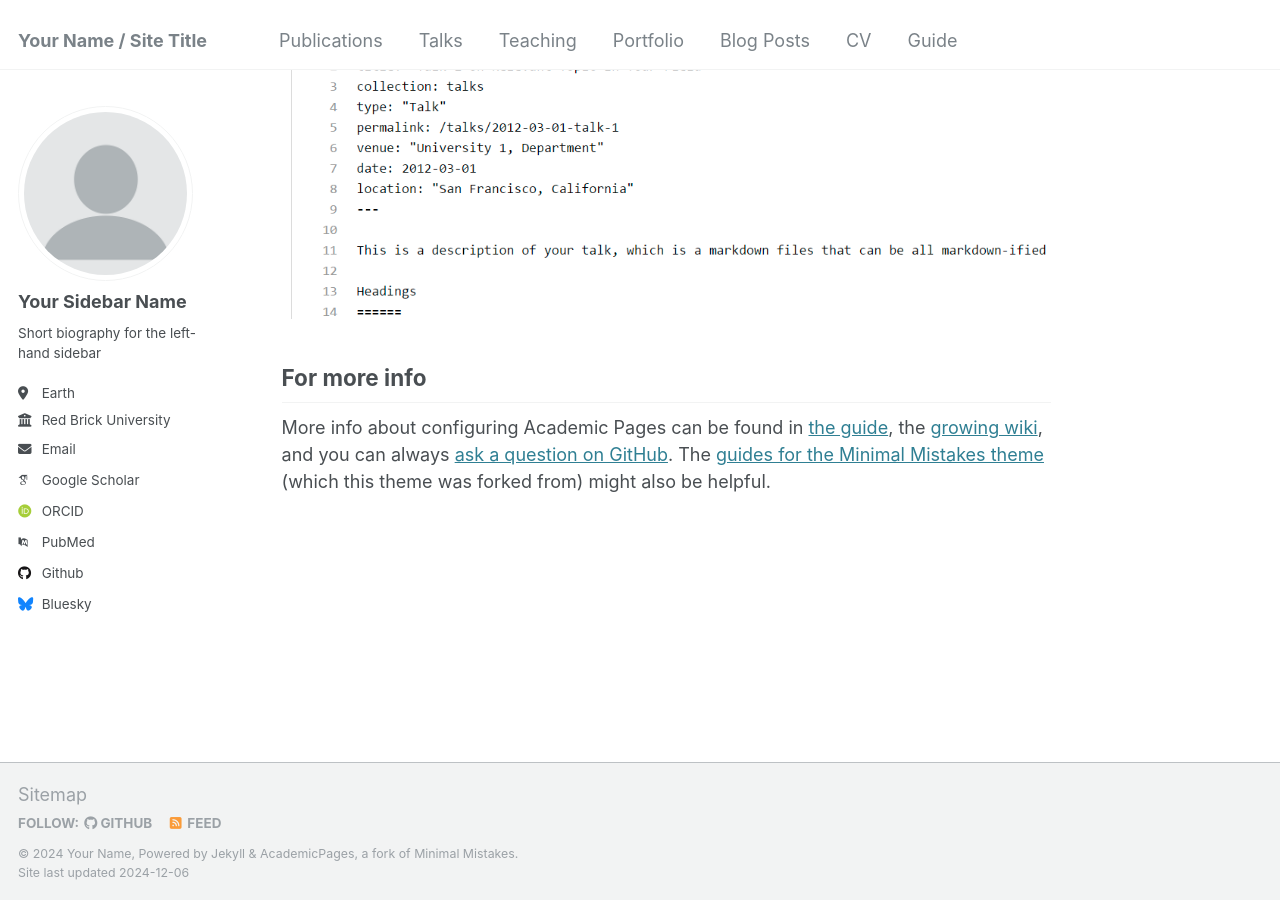
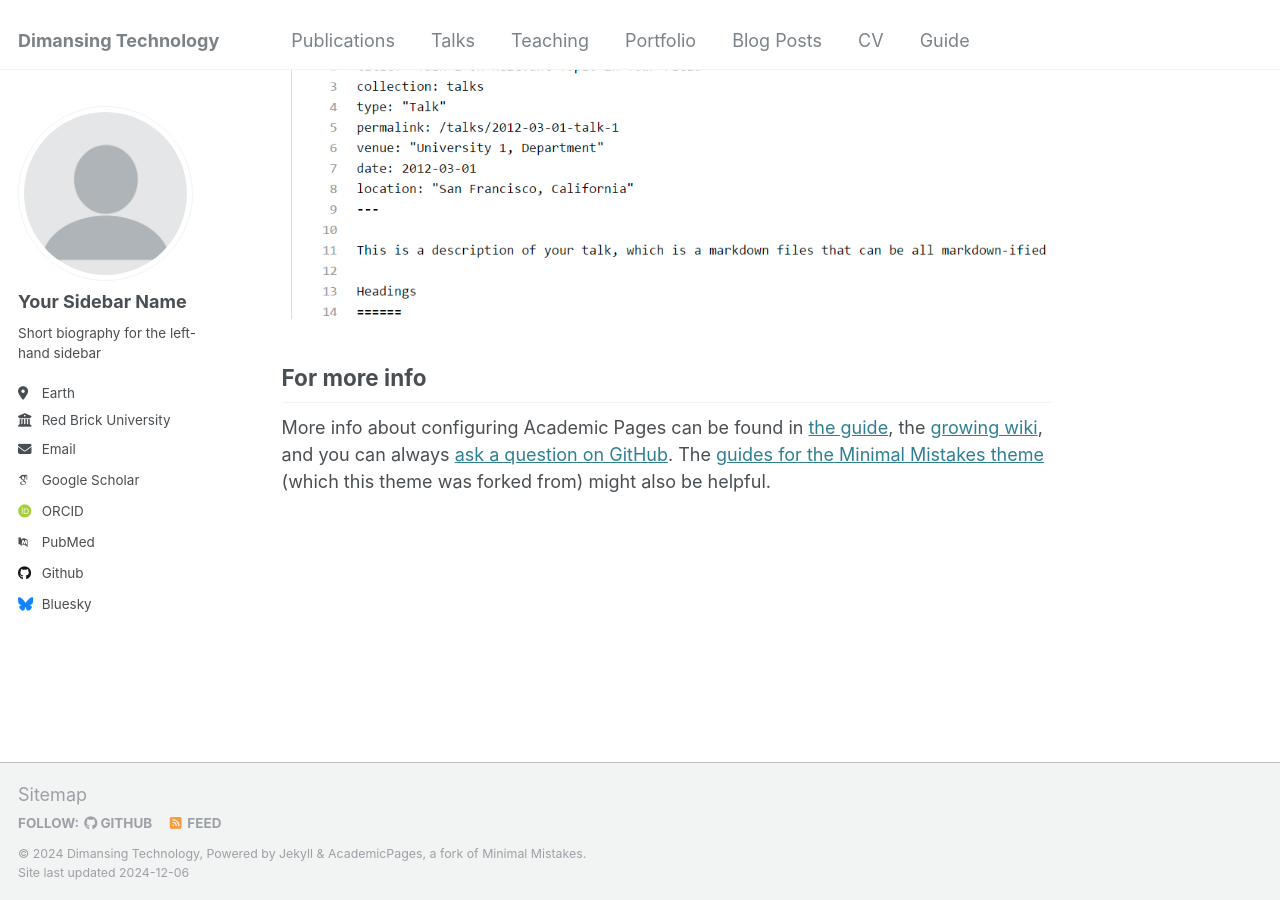
Before and after one commit to cgcg10086/cgcg10086.github.io, a Jekyll site: the page built from _pages/about.md, in a window 1280 px wide and 900 px high, scrolled down 2643 px. Built offline with Jekyll 4.4.1, drawn with Linux system fonts in a browser that asks for light colours; some web fonts are replaced.

Commit message:
Test _config.yml

```diff
--- a/_config.yml
+++ b/_config.yml
@@ -8,13 +8,13 @@
 
 # Basic Site Settings
 locale                   : "en-US"
-title                    : "Your Name / Site Title"
+title                    : "Dimansing Technology" #"Your Name / Site Title"
 title_separator          : "-"
-name                     : &name "Your Name"
+name                     : &name # "Your Name"
 description              : &description "personal description"
 url                      : https://academicpages.github.io # the base hostname & protocol for your site e.g. "https://[your GitHub username].github.io"
 baseurl                  : "" # the subpath of your site, e.g. "/blog"
-repository               : "academicpages/academicpages.github.io"
+repository               : "cgcg10086/cgcg10086.github.io" # "academicpages/academicpages.github.io"
 
 # Site Author - The following control what appear as part of the author content on the side bar.
 #               If a field is blank the icon and link will not appear, otherwise it will be shown.
```
